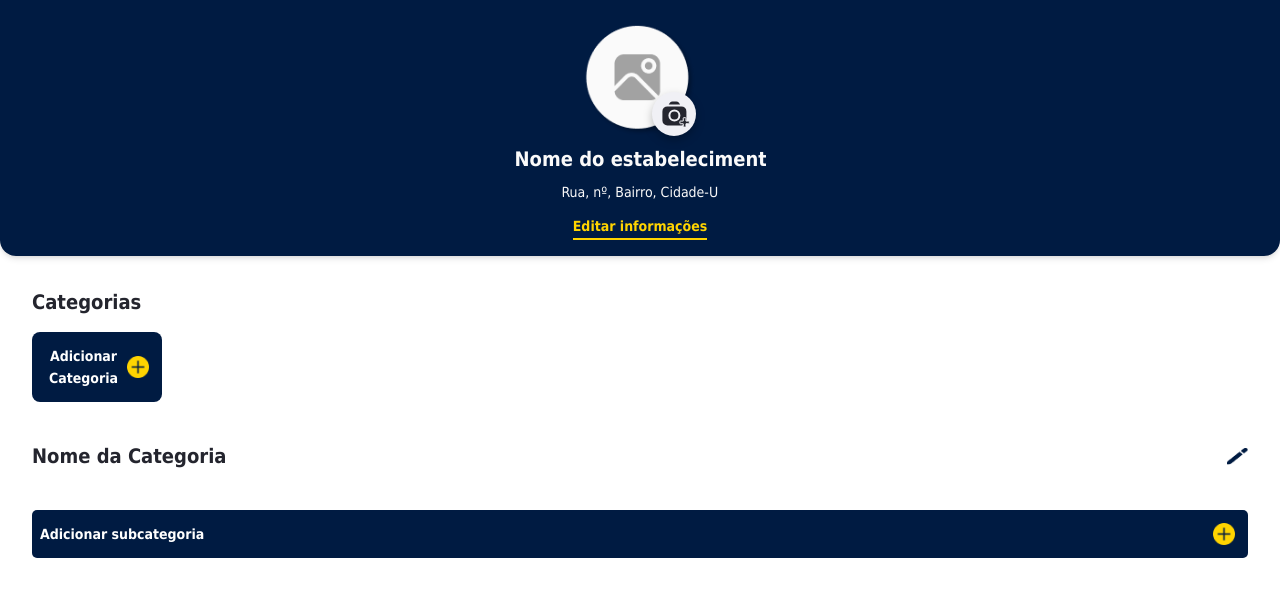
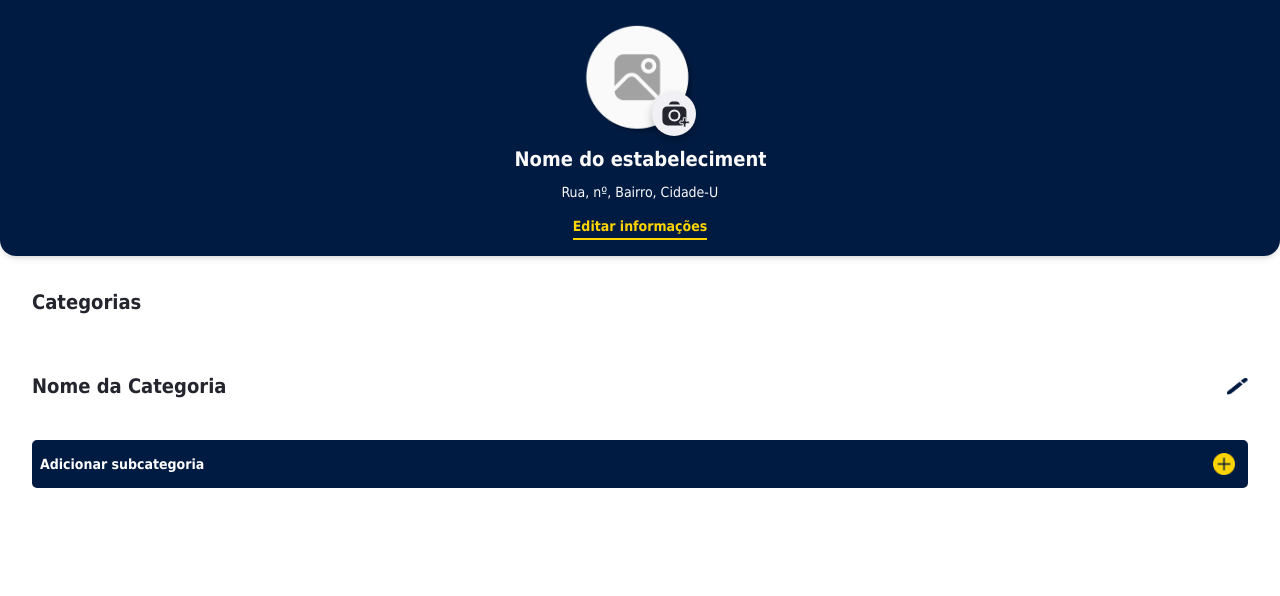
Before and after one commit to VINNE7/chefaofront, a React (Vite) app: page /menupage in a window 1280 px wide. Shown: the top 596 px of the page. Built offline with nearby package versions, Linux system fonts and the light colour scheme.

Commit message:
ajuste nos botoes nome da categoria e sub

```diff
--- a/src/components/Category/index.tsx
+++ /dev/null
@@ -1,14 +0,0 @@
-import imgSumyellow from '../../assets/icons/sum-yellow.png'
-
-
-export function Category () {
-  return (
-    <>
-    <button className="w-full h-[48px] bg-royaldark flex-row flex justify-between items-center rounded-[5px] hover:cursor-pointer ">
-      <h1 className="text-white text-sm font-bold leading-[22px] ml-[8px]">Adicionar subcategoria</h1>
-      <img className ="w-[22px] h-[22px] mr-[13px] " src={imgSumyellow} alt="" />
-
-    </button>
-    </>
-  )
-}
--- a/src/components/Subcategory/index.tsx
+++ b/src/components/Subcategory/index.tsx
@@ -4,10 +4,8 @@ import imgSumyellow from '../../assets/icons/sum-yellow.png'
 export function SubCategory () {
   return (
     <>
-    <button
-    className="w-[130px] h-[70px] bg-royaldark flex-row flex justify-between items-center rounded-[8px] hover:cursor-pointer"
-    type='submit'>
-      <h1 className="text-white text-sm font-bold leading-[22px] ml-[8px]">Adicionar Categoria</h1>
+    <button className="w-full h-[48px] bg-royaldark flex-row flex justify-between items-center rounded-[5px] hover:cursor-pointer ">
+      <h1 className="text-white text-sm font-bold leading-[22px] ml-[8px]">Adicionar subcategoria</h1>
       <img className ="w-[22px] h-[22px] mr-[13px] " src={imgSumyellow} alt="" />
 
     </button>
--- a/src/pages/MenuPage/index.tsx
+++ b/src/pages/MenuPage/index.tsx
@@ -11,7 +11,7 @@ export default function MenuPage() {
       <div className="mx-8 ">
         <h2 className="text-raisinblack text-xl font-bold my-4 ">Categorias</h2>
         <div>
-          <SubCategory />
+
         </div>
         <div className="flex justify-between items-center">
           <h2 className="text-raisinblack text-xl font-bold my-10">
@@ -27,7 +27,7 @@ export default function MenuPage() {
 
         </div>
         <div className="flex justify-center itemx-center ">
-          <Category />
+          <SubCategory />
         </div>
       </div>
     </div>
```
